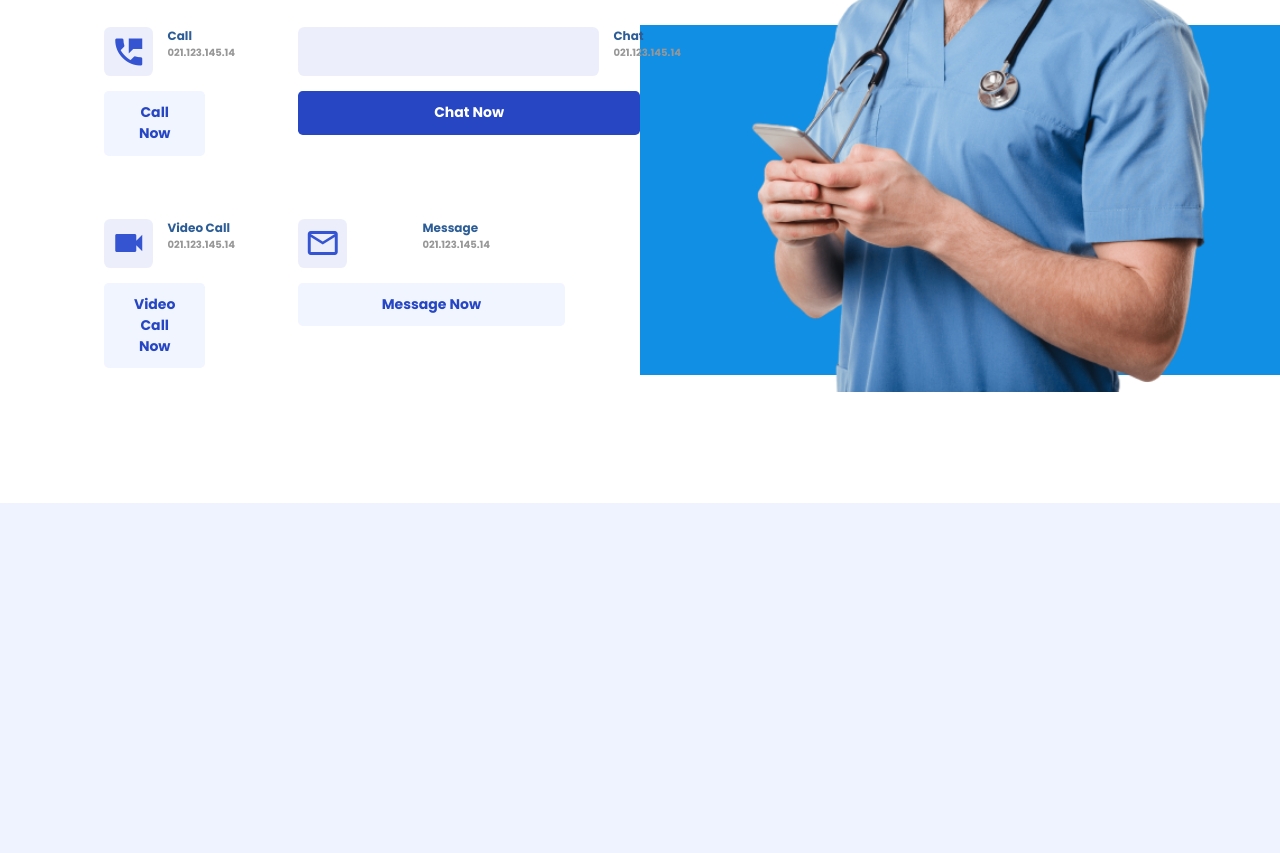
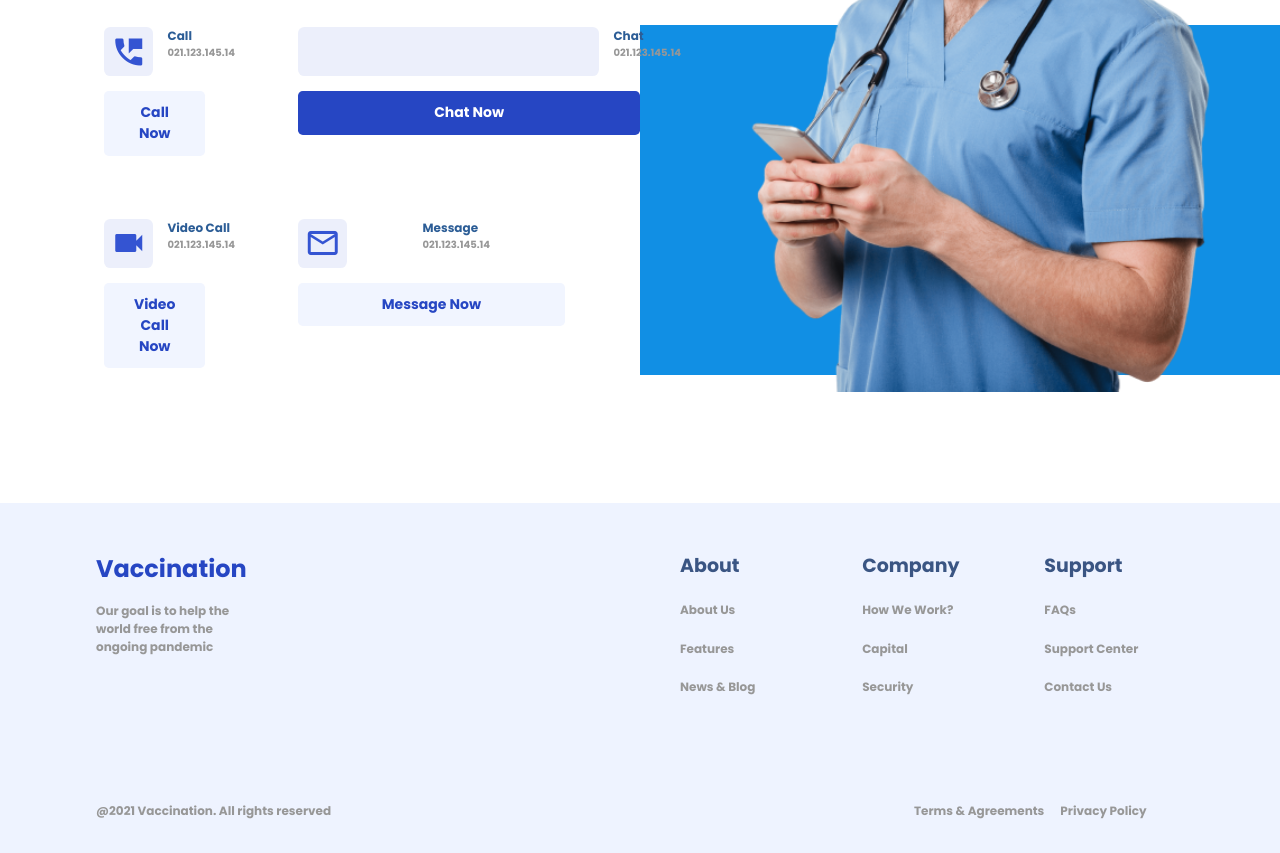
Before and after one commit to DavidVallaLope/VaccinationLandingPage, a plain HTML site: page index.html in a window 1280 px wide. Shown: the part 2937-3790 px from the top of the page. Drawn offline with Linux system fonts and the light colour scheme.

Commit message:
Finished footer section and added extra details

```diff
--- a/index.html
+++ b/index.html
@@ -342,6 +342,101 @@
     </section>
 </body>
 <footer>
+    <div class="footer-container">
+        <div class="left pl-3">
+            <div class="footer-due-container">
+                <div class="left">
+                    <div class="logotype">
+                        <p>Vaccination</p>
+                    </div>
+                    <p class="gray m2-text mt-1">
+                        Our goal is to help the <br>
+                        world free from the <br>
+                        ongoing pandemic
+                    </p>
+                </div>
+                <div class="left">
+                </div>
+                <div class="left">
+                    <div class="credit">
+                        <p class="gray m2-text">
+                            @2021 Vaccination. All rights reserved
+                        </p>
+                    </div>
+                </div>
+                <div class="left">
 
+                </div>
+            </div>
+        </div>
+        <div class="left">
+            <div class="footer-tri-container">
+                <div class="left">
+                    <ul>
+                        <li>
+                            <p class="footer-title">About</p>
+                        </li>
+                        <li>
+                            <p class="gray m2-text">About Us</p>
+                        </li>
+                        <li>
+                            <p class="gray m2-text">Features</p>
+                        </li>
+                        <li>
+                            <p class="gray m2-text">News & Blog</p>
+                        </li>
+                    </ul>
+                </div>
+                <div class="left">
+                    <ul>
+                        <li>
+                            <p class="footer-title">Company</p>
+                        </li>
+                        <li>
+                            <p class="gray m2-text">How We Work?</p>
+                        </li>
+                        <li>
+                            <p class="gray m2-text">Capital</p>
+                        </li>
+                        <li>
+                            <p class="gray m2-text">Security</p>
+                        </li>
+                    </ul>
+                </div>
+                <div class="left">
+                    <ul>
+                        <li>
+                            <p class="footer-title">Support</p>
+                        </li>
+                        <li>
+                            <p class="gray m2-text">FAQs</p>
+                        </li>
+                        <li>
+                            <p class="gray m2-text">Support Center</p>
+                        </li>
+                        <li>
+                            <p class="gray m2-text">Contact Us</p>
+                        </li>
+                    </ul>
+                </div>
+                <div class="left">
+                </div>
+                <div class="right">
+                    <div class="credit">
+                        <p class="gray m2-text">
+                            Terms & Agreements
+                        </p>
+                    </div>
+                </div>
+                <div class="left">
+                    <div class="credit">
+                        <p class="gray m2-text pl-1">
+                            Privacy Policy
+                        </p>
+                    </div>
+                </div>
+            </div>
+        </div>
+    </div>
 </footer>
 </html>
--- a/styles/style.css
+++ b/styles/style.css
@@ -8,13 +8,46 @@
     font-size: 12px;
 }
 
+.footer-container ul{
+    list-style-type:none;
+}
+
+.footer-container ul li{
+    margin-bottom: 1.3rem;
+}
+
 .subtext{
     font-size: 18px;
     margin: 1rem 0;
 }
 
+.footer-title{
+    font-size: 19px;
+    color: #3a5583;
+}
+
+.pl-3{
+    padding-left: 3rem;
+}
+.pl-1{
+    padding-left: 1rem;
+}
+
+.mt-1{
+    margin-top: 1rem;
+}
+
+.mt-9{
+    margin-top: 9rem;
+}
+
 .m2-text{
     font-size: 12px;
+}
+
+.logotype p{
+    font-size: 24px;
+    color: var(--blue);
 }
 
 .mini-text{
@@ -167,6 +200,59 @@ footer{
     width: 100%;
     height: 350px;
     background-color: #eef3ff;
+}
+
+.footer-container{
+    display: grid;
+    grid-template-columns: 50% 50%;
+    height: 100%;
+    padding: .5rem;
+}
+
+.footer-tri-container{
+    display: grid;
+    grid-template-columns: 33% 33% 34%;
+    height: 100%;
+    grid-template-rows: 99% 1%;
+}
+
+.footer-due-container{
+    display: grid;
+    grid-template-columns: 50% 50%;
+    height: 100%;
+    grid-template-rows: 99% 1%;
+}
+
+.footer-due-container > .left{
+    align-items: center;
+    text-align: left;
+    max-width: 100%;
+}
+
+
+.footer-tri-container > .left{
+    align-items: center;
+    text-align: left;
+    max-width: 100%;
+}
+
+.footer-container > .left{
+    align-items: center;
+    text-align: left;
+    max-width: 100%;
+    margin: 2.5rem;
+}
+
+.footer-container > .right{
+    align-items: center;
+    text-align: right;
+    max-width: 100%;
+}
+
+.footer-container > .center{
+    align-items: center;
+    text-align: center;
+    max-width: 100%;
 }
 
 .grid-container{
```
